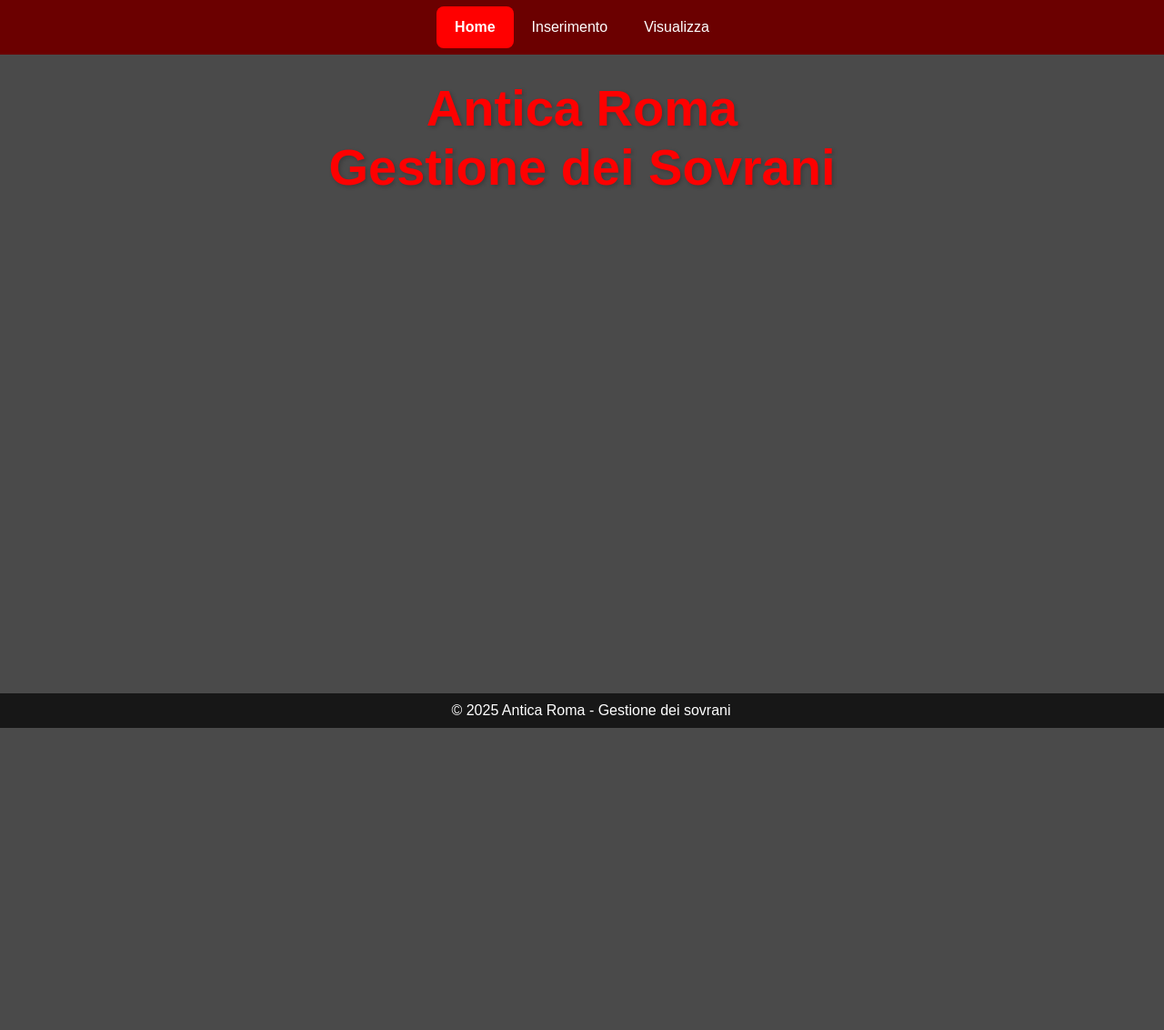
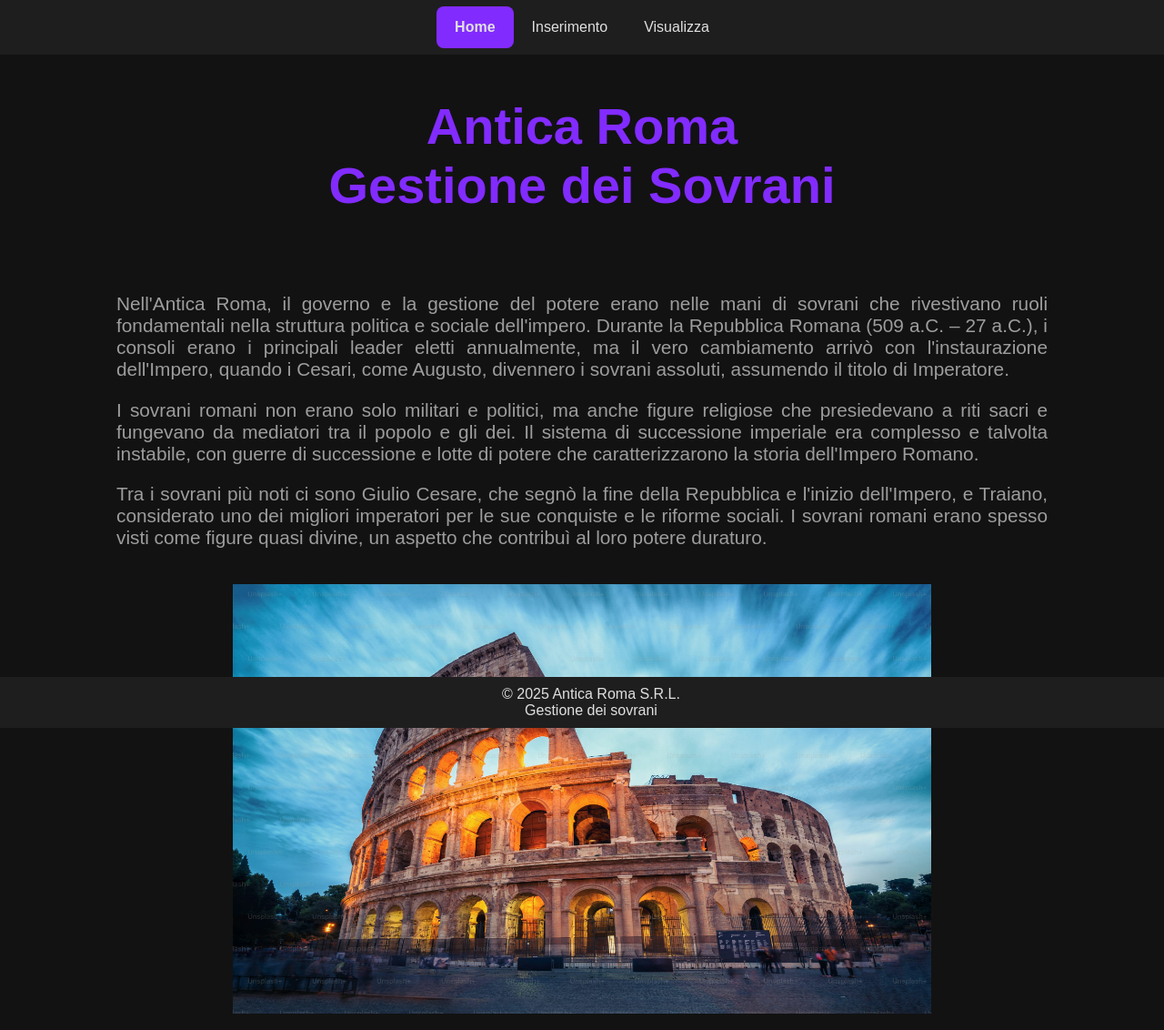
Before and after one commit to MatteoBeccari05/Dinastia-Sovrani, a PHP site: page /home.php in a window 1280 px wide. Shown: the whole page at 91% size. Before the commit the page ends 800 px from the top, so only its background shows below. Run offline with PHP 8.4, Linux system fonts and the light colour scheme.

Commit message:
corretti alcuni errori

```diff
--- a/sovrani/pages/home.php
+++ b/sovrani/pages/home.php
@@ -17,7 +17,28 @@ require '../strutture_pagina/navbar.php';
 <body>
 <h2 class="titolo"><?=$content?></h2>
 <br>
+<p>
+    Nell'Antica Roma, il governo e la gestione del potere erano nelle mani di sovrani che rivestivano ruoli fondamentali
+    nella struttura politica e sociale dell'impero. Durante la Repubblica Romana (509 a.C. – 27 a.C.), i consoli
+    erano i principali leader eletti annualmente, ma il vero cambiamento arrivò con l'instaurazione dell'Impero,
+    quando i Cesari, come Augusto, divennero i sovrani assoluti, assumendo il titolo di Imperatore.
+</p>
+<p>
+    I sovrani romani non erano solo militari e politici, ma anche figure religiose che presiedevano a riti sacri
+    e fungevano da mediatori tra il popolo e gli dei. Il sistema di successione imperiale era complesso e talvolta
+    instabile, con guerre di successione e lotte di potere che caratterizzarono la storia dell'Impero Romano.
+</p>
+<p>
+    Tra i sovrani più noti ci sono Giulio Cesare, che segnò la fine della Repubblica e l'inizio dell'Impero, e
+    Traiano, considerato uno dei migliori imperatori per le sue conquiste e le riforme sociali. I sovrani romani
+    erano spesso visti come figure quasi divine, un aspetto che contribuì al loro potere duraturo.
+</p>
 
+<br>
+
+<img src="../img/roma.jpg">
+
+<br>
 
 <?php
 require '../strutture_pagina/footer.php';
--- a/sovrani/pages/inserimento.php
+++ b/sovrani/pages/inserimento.php
@@ -1,5 +1,5 @@
 <?php
-$content = 'Inserimento';
+$content = 'Inserimento Sovrano ';
 require_once '../strutture_pagina/functions_active_navbar.php';
 require '../strutture_pagina/navbar.php';
 require_once '../connessione_db/operazioni.php';
--- a/sovrani/pages/visualizza.php
+++ b/sovrani/pages/visualizza.php
@@ -1,6 +1,6 @@
 <?php
 require_once '../strutture_pagina/functions_active_navbar.php';
-$content = "Visualizza";
+$content = "Visualizza Sovrani";
 require_once "../connessione_db/operazioni.php";
 require '../strutture_pagina/navbar.php';
 
--- a/sovrani/strutture_pagina/footer.php
+++ b/sovrani/strutture_pagina/footer.php
@@ -1,5 +1,5 @@
 <footer>
-    <span>© 2025 Antica Roma - Gestione dei sovrani</span>
+    <span>© 2025 Antica Roma S.R.L. <br> Gestione dei sovrani</span>
 </footer>
 
 </body>
--- a/sovrani/style/style.css
+++ b/sovrani/style/style.css
@@ -1,191 +1,152 @@
-/* Stili per il body */
 body {
     font-family: 'Arial', sans-serif;
     margin: 0;
     padding: 0;
-    background-color: #4a4a4a;
-    color: #333;
-    background-position: center;
-    background-repeat: no-repeat;
+    background-color: #121212;
+    color: #e0e0e0;
 }
 
-/* Navbar */
 .navbar {
-    background-color: #6b0000;
-    overflow: hidden;
+    background-color: #1e1e1e;
     display: flex;
     justify-content: center;
     align-items: center;
     height: 60px;
-    margin-bottom: 2%;
     position: sticky;
     top: 0;
     z-index: 1000;
 }
 
 .navbar a {
-    color: white;
+    color: #e0e0e0;
     text-decoration: none;
     padding: 14px 20px;
     font-size: 16px;
-    text-align: center;
     transition: background-color 0.3s, color 0.3s;
 }
 
-.navbar a:hover {
-    background-color: #dc0000;
-    color: #fff;
+.navbar a:hover, .active {
+    background-color: #822bff;
+    color: #000000;
     border-radius: 8px;
+    font-weight: bold;
 }
 
-/* Titoli */
+.titolo, h2{
+    text-align: center;
+    color: #822bff;
+}
+
 .titolo {
-    text-align: center;
     font-size: 3.5em;
-    margin-top: 20px;
-    color: #ff0000;
-    text-shadow: 2px 2px 4px rgba(0, 0, 0, 0.2);
 }
 
 h2 {
-    text-align: center;
     font-size: 2.2em;
-    margin-top: 20px;
-    color: #ff0000;
-    text-shadow: 2px 2px 4px rgba(0, 0, 0, 0.2);
 }
 
-/* Footer */
+p{
+    color: #9d9d9d;
+    font-size: 1.3rem;
+    text-align: justify;
+    margin-left: 10%;
+    margin-right: 10%;
+}
+
+img {
+    display: block;
+    margin-left: auto;
+    margin-right: auto;
+    width: 60%;
+    height: auto;
+}
+
+
 footer {
     position: fixed;
     bottom: 0;
     width: 100%;
     text-align: center;
-    background-color: #171717;
-    color: white;
+    background-color: #1e1e1e;
+    color: #e0e0e0;
     padding: 10px;
-    margin-top: 10%;
 }
 
-footer img {
-    width: 30px;
-    height: 30px;
-    vertical-align: middle;
-    margin-left: 10px;
-}
-
-/* Form Styling */
 form {
-    background-color: #ffffff;
+    background-color: #1e1e1e;
     padding: 30px;
     border-radius: 12px;
     width: 100%;
-    max-width: 400px;
+    max-width: 450px;
     margin: 0 auto;
-    box-shadow: 0 6px 12px rgba(0, 0, 0, 0.1);
-    transition: transform 0.3s ease-in-out;
 }
 
 form label {
-    font-size: 1.1em;
-    color: #333;
+    font-size: 1.2em;
+    color: #822bff;
     display: block;
-    margin-bottom: 8px;
+    margin-bottom: 10px;
     font-weight: bold;
 }
 
 form input[type="text"], form input[type="number"], form select {
     width: 100%;
-    padding: 12px;
+    padding: 14px;
     margin-bottom: 20px;
-    border: 2px solid #ccc;
-    border-radius: 8px;
+    border: 2px solid #555;
+    border-radius: 10px;
     font-size: 1em;
-    background-color: #fafafa;
-    box-sizing: border-box;
-    transition: border-color 0.3s ease-in-out;
-}
-
-form input[type="text"]:focus, form input[type="number"]:focus, form select:focus {
-    border-color: #ff0000;
-    outline: none;
-    background-color: #ffffff;
+    background-color: #222;
+    color: #e0e0e0;
 }
 
 form input[type="submit"] {
     width: 100%;
-    padding: 14px;
-    background-color: #6b0000;
+    padding: 16px;
+    background-color: #822bff;
     color: white;
-    font-size: 1.1em;
+    font-size: 1.2em;
     border: none;
-    border-radius: 8px;
+    border-radius: 10px;
     cursor: pointer;
 }
 
 form input[type="submit"]:hover {
-    background-color: #dc0000;
+    background-color: #9b6ef3;
 }
 
-/* Margine aggiuntivo per la pagina */
-br {
-    margin-bottom: 20px;
-}
-
-/* Responsività */
-@media (max-width: 768px) {
-    form {
-        width: 80%;
-    }
-
-    .navbar {
-        flex-direction: column;
-        height: auto;
-    }
-
-    .navbar a {
-        padding: 10px;
-    }
-}
-
-.active{
-    font-weight: bolder;
-    background-color: #ff0000;
-    border-radius: 8px;
-}
-
-
 table {
-    width: 80%;
-    margin: 0 auto;
+    width: 90%;
+    margin: 20px auto;
     border-collapse: collapse;
-    background-color: #fff;
-    box-shadow: 0 4px 8px rgba(0, 0, 0, 0.1);
-    border-radius: 10px;
-
+    background-color: #1e1e1e;
+    box-shadow: 0 6px 12px rgba(0, 0, 0, 0.7);
+    border-radius: 12px;
+    overflow: hidden;
 }
 
 th, td {
-    padding: 12px;
+    padding: 14px;
     text-align: center;
-    border: 1px solid #ddd;
+    border: 1px solid #444;
+    color: #e0e0e0;
 }
 
 th {
-    background-color: #750000;
-    color: white;
+    background-color: #822bff;
+    color: black;
+    font-size: 1.2em;
+}
+
+td {
     font-size: 1.1em;
 }
 
-td {
-    font-size: 1.0em;
-    color: #555;
-}
-
 tr:nth-child(even) {
-    background-color: #f9f9f9;
+    background-color: #222;
 }
 
 tr:hover {
-    background-color: #f1f1f1;
+    background-color: #822bff;
+    transition: background-color 0.3s;
 }
```
Also changed, not shown: sovrani/connessione_db/operazioni.php (+2 -12 lines), sovrani/style/index.css (+6 -6 lines), sovrani/img/roma.jpg (added), 1 other file.
